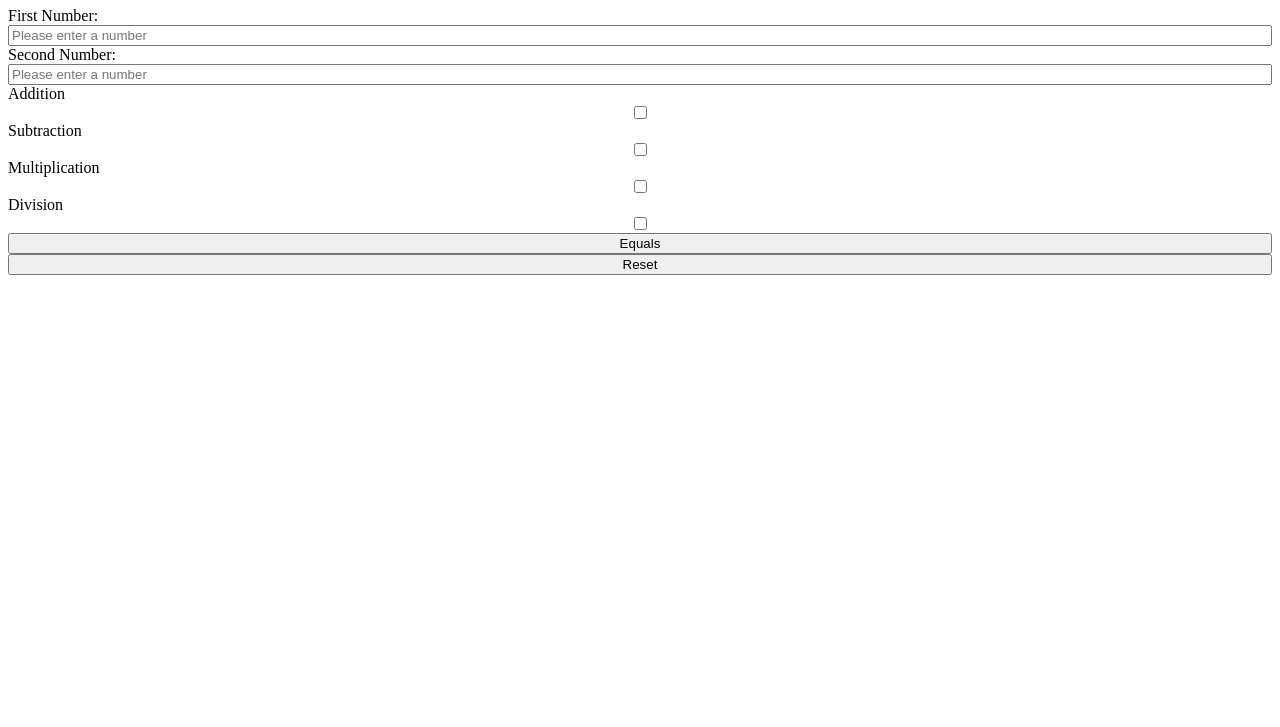
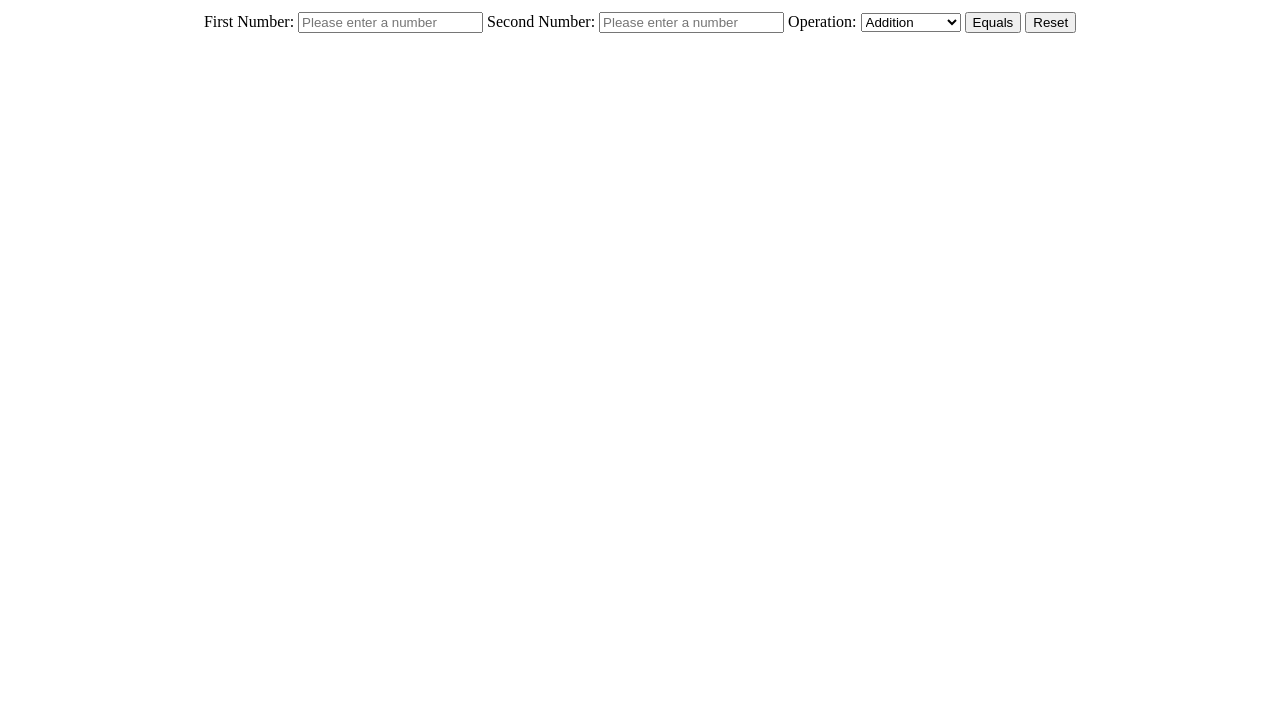
Before and after one commit to JaredWarner/Calculator, a plain HTML site: page index.html in a window 1280 px wide. Shown: the part 73-800 px from the top of the page. Drawn offline with Linux system fonts and the light colour scheme.

Commit message:
Updated calc ui

```diff
--- a/index.html
+++ b/index.html
@@ -11,7 +11,7 @@
       <h1>Calculator</h1>
     </header>
     <main>
-      <form class="calcForm" action="/submit">
+      <form>
         <label for="firstNumber">First Number: </label>
         <input
           type="text"
@@ -26,25 +26,22 @@
           name="secondNumberInputField"
           placeholder="Please enter a number"
         />
-        <label for="addition">Addition</label>
-        <input type="checkbox" id="addition" name="additionCheckBox" />
 
-        <label for="subtraction">Subtraction</label>
-        <input type="checkbox" id="subtraction" name="subtractionCheckBox" />
+        <label for="operation">Operation:</label>
+        <select id="operation">
+          <option value="addition">Addition</option>
+          <option value="subtraction">Subtraction</option>
+          <option value="multiplication">Multiplication</option>
+          <option value="division">Division</option>
+        </select>
 
-        <label for="multiplication">Multiplication</label>
-        <input
-          type="checkbox"
-          id="multiplication"
-          name="multiplicationCheckBox"
-        />
-
-        <label for="division">Division</label>
-        <input type="checkbox" id="division" name="divisionCheckBox" />
-
-        <button type="equals">Equals</button>
+        <button type="button" id="equalsButton">Equals</button>
         <button type="reset">Reset</button>
       </form>
+
+      <p id="result"></p>
     </main>
+
+    <script src="calculator.js"></script>
   </body>
 </html>
--- a/style.css
+++ b/style.css
@@ -1,4 +1,10 @@
-.calcForm {
+h1 {
   display: flex;
-  flex-direction: column;
+  justify-content: center;
 }
+
+main {
+  display: flex;
+  justify-content: center;
+  align-items: center;
+}
```
